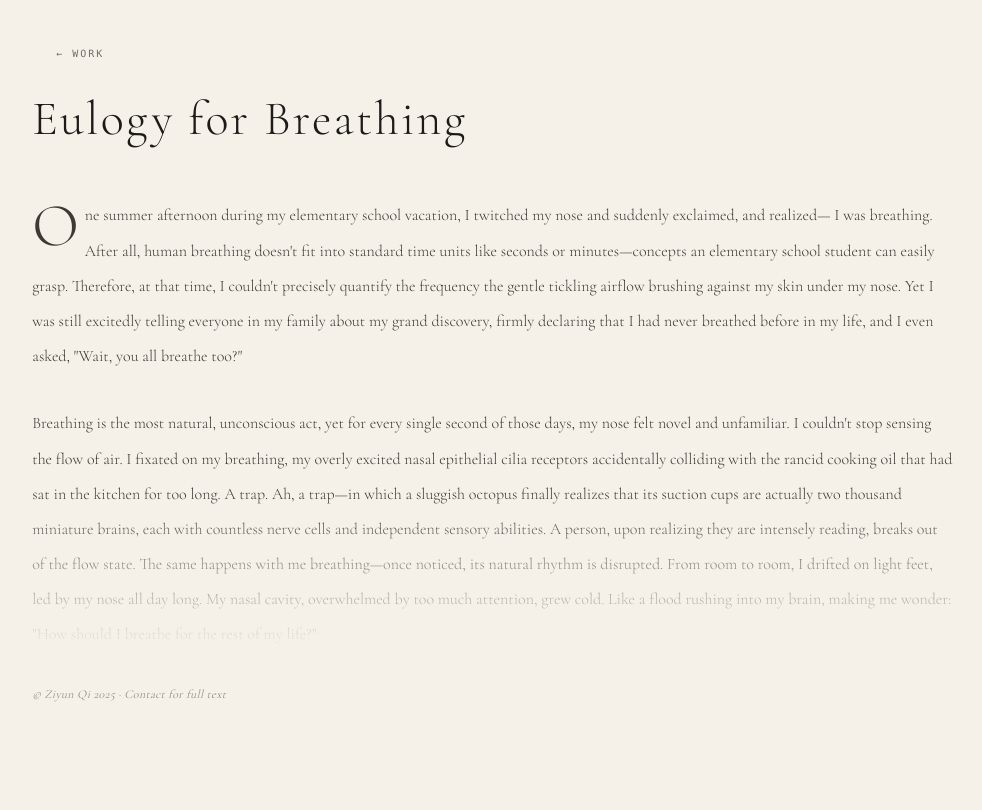
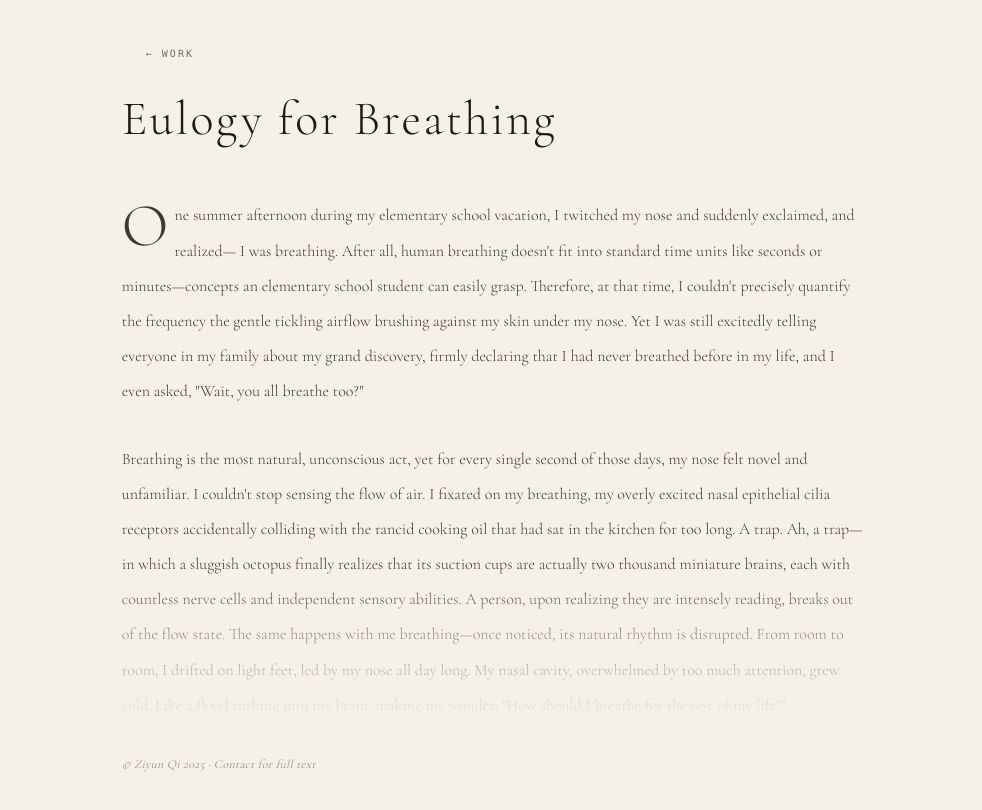
Before and after one commit to CryptoCookie16/my--portfolio, a Next.js app: page /work/eulogy-for-breathing in a window 1280 px wide. Shown: the top 810 px of the page, without its empty margins (147-1129 px from the left). Built offline with nearby package versions, Linux system fonts and the light colour scheme.

Commit message:
fix: essay页修复中文显示、加大页边距

```diff
--- a/app/work/[id]/page.tsx
+++ b/app/work/[id]/page.tsx
@@ -28,11 +28,11 @@ export default function WorkDetailPage({
 
   // ── Essay layout (Eulogy for Breathing) ─────────────────
   if (essay) {
-    const essayContent = essay[lang]
+    const essayContent = lang === "zh" ? essay.zh : essay.en
     return (
       <main style={{ background: essay.bgColor, minHeight: "100vh" }} className="pb-40">
         {/* Back navigation */}
-        <div className="px-6 pt-10 pb-6" style={{ maxWidth: "72%", margin: "0 auto" }}>
+        <div className="px-6 pt-10 pb-6" style={{ maxWidth: "58%", margin: "0 auto" }}>
           <Link
             href="/#work"
             className="font-mono text-[10px] tracking-[0.2em] uppercase text-muted-foreground hover:text-foreground transition-colors"
@@ -42,7 +42,7 @@ export default function WorkDetailPage({
         </div>
 
         {/* Essay content */}
-        <article style={{ maxWidth: "72%", margin: "0 auto", padding: "0 0 4rem" }}>
+        <article style={{ maxWidth: "58%", margin: "0 auto", padding: "0 0 4rem" }}>
           <h1
             style={{
               fontSize: "clamp(2rem, 4vw, 3rem)",
```
